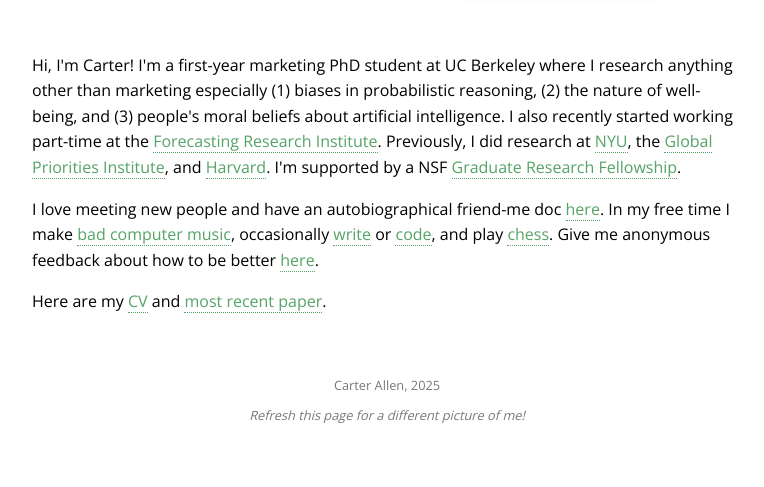
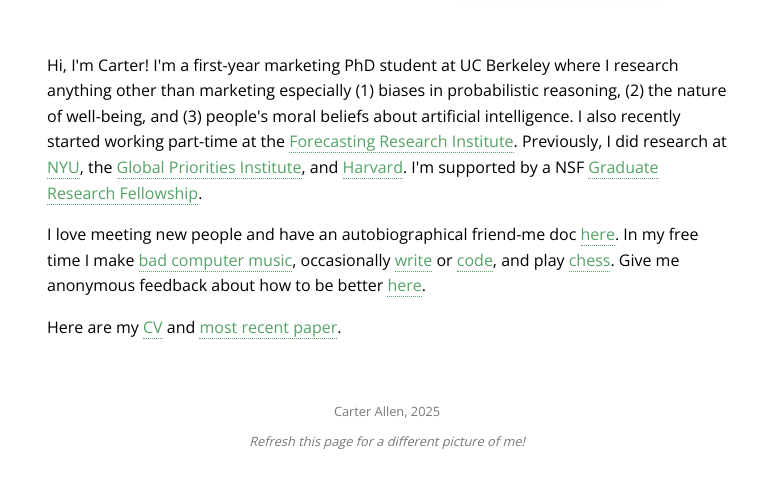
Before and after one commit to cxart/cxart.github.io, a plain HTML site: page index.html in a window 1280 px wide. Shown: the part 281-768 px from the top of the page, without its empty margins (253-1017 px from the left). Drawn offline with nearby package versions, Linux system fonts and the light colour scheme; a web font is replaced by a local one.

Commit message:
Update index.html

```diff
--- a/index.html
+++ b/index.html
@@ -120,7 +120,7 @@
         }
 
         #content {
-            max-width: 750px;
+            max-width: 720px;
             width: 100%;
             padding: 0 20px;
             margin: 0 auto;
```
